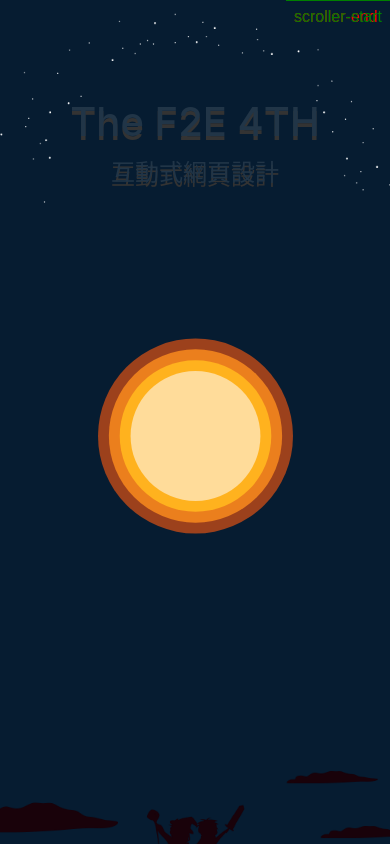
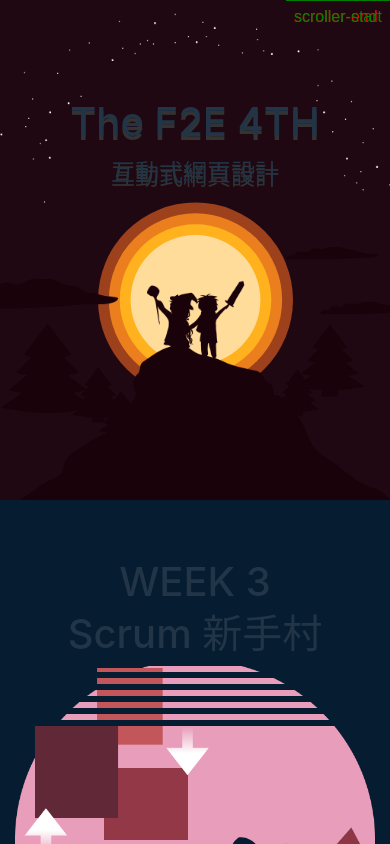
Before and after one commit to f2e4th/week1, a Vue app: page / in a window 390 px wide. Shown: the top 844 px of the page. Built offline with nearby package versions, Linux system fonts and the light colour scheme.

Commit message:
banner rwd

```diff
--- a/src/components/Banner.vue
+++ b/src/components/Banner.vue
@@ -38,7 +38,7 @@ import treeSvgConbin from '../assets/svg/img_tree_UIRD.svg'
             resize();
             setTimeout(function(){
                 updataLeft();
-                updateBottom();
+                // updateBottom();
             },0)
         })
 
@@ -113,8 +113,14 @@ import treeSvgConbin from '../assets/svg/img_tree_UIRD.svg'
 
 <style scope lang='scss'>
 #Banner {
-    @apply relative  w-full mx-auto my-0;
+    @apply relative  w-full mx-auto my-0 overflow-y-hidden;
     height: 1024px;
+    @media screen and (max-width: 1024px) {
+        height: 80%;
+    }
+    @media screen and (max-width: 700px) {
+        height: 50%;
+    }
 }
 .banner-title {
     @apply absolute z-10 w-full bottom-0;
@@ -149,6 +155,7 @@ import treeSvgConbin from '../assets/svg/img_tree_UIRD.svg'
 #treeSvg {
     @apply absolute bottom-0 z-10 w-full;
     fill:#061C31;
+    // max-width: 1000px;
 }
 #peopleSvg {
     @apply absolute bottom-96;
@@ -157,6 +164,9 @@ import treeSvgConbin from '../assets/svg/img_tree_UIRD.svg'
 #moonSvg{
     width: 50%;
     transform: translateY(50px);
+    @media screen and (max-width:600px) {
+        height: 500px;
+    }
 }
 .sub-title {
     font-size: 40px;
@@ -170,4 +180,7 @@ import treeSvgConbin from '../assets/svg/img_tree_UIRD.svg'
 //     -webkit-mask: url("../assets/svg/img_tree_UIRD.svg") no-repeat center center;
 //     mask: url("../assets/svg/img_tree_UIRD.svg") no-repeat center center;
 // }
+.banner-svg--back  {
+    background: #1F0812;
+}
 </style>
```
